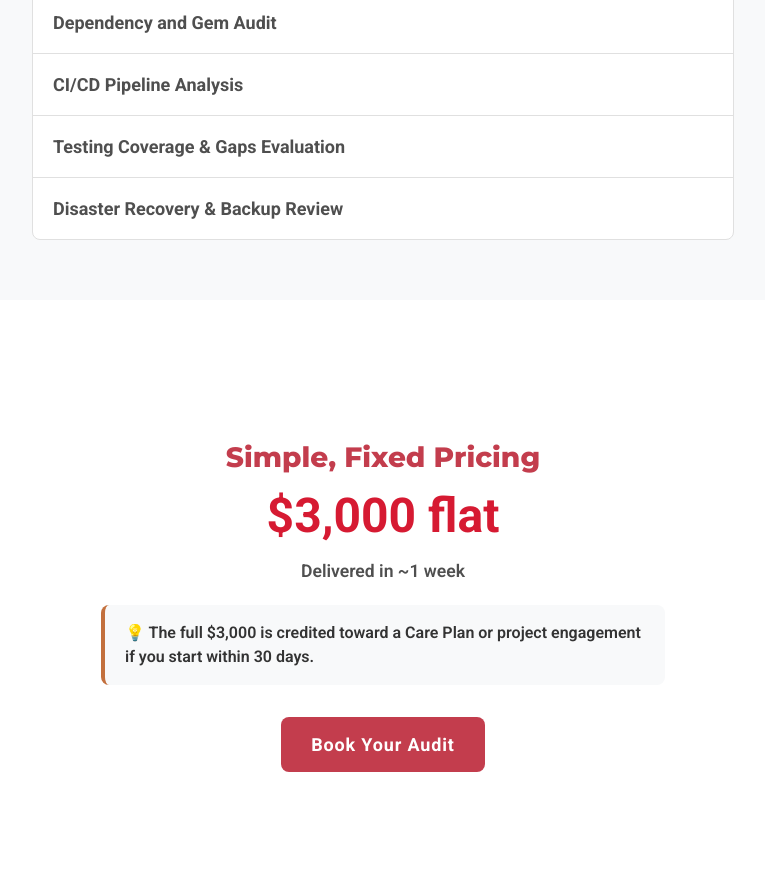
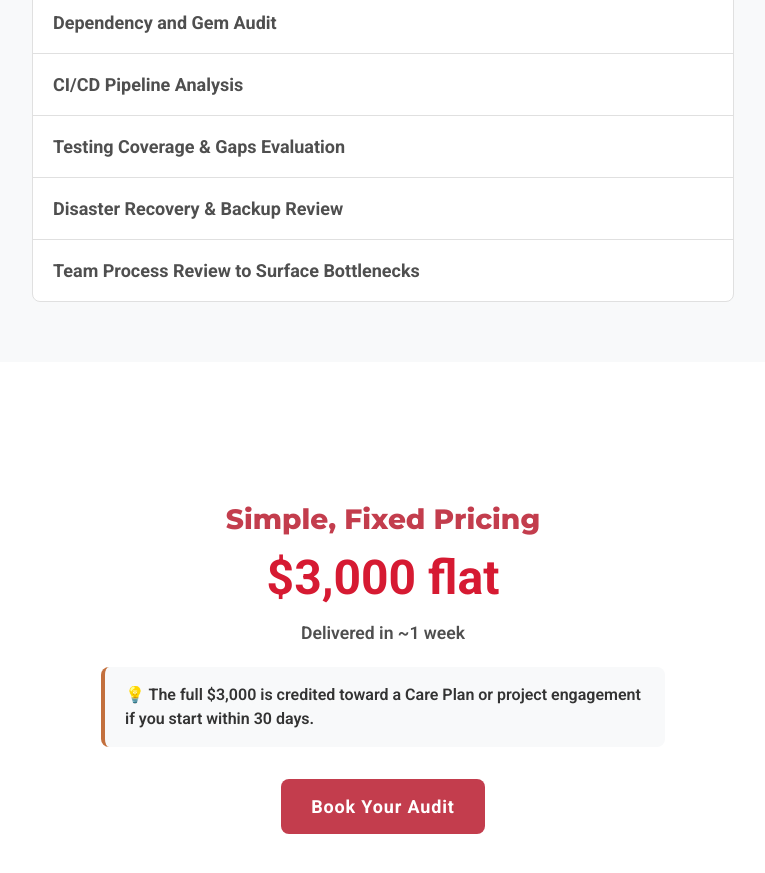
Before and after one commit to waleo/railsfever-05-2025, a Jekyll site: the page built from services/rails_tech_audit.html, in a window 1280 px wide and 900 px high, scrolled down 1880 px. Shown: the top 873 px of the window, without its empty margins (257-1022 px from the left). Built offline with Jekyll 4.4.1, drawn with Linux system fonts in a browser that asks for light colours.

Commit message:
Add team process review to audit "What's Included"
Co-Authored-By: Claude Opus 4.8 <noreply@anthropic.com>

```diff
--- a/services/rails_tech_audit.html
+++ b/services/rails_tech_audit.html
@@ -41,6 +41,7 @@ description: Get a deep technical audit of your Rails app. Identify risks, bottl
       <div class="audit-item">CI/CD Pipeline Analysis</div>
       <div class="audit-item">Testing Coverage & Gaps Evaluation</div>
       <div class="audit-item">Disaster Recovery & Backup Review</div>
+      <div class="audit-item">Team Process Review to Surface Bottlenecks</div>
     </div>
   </section>
 
```
